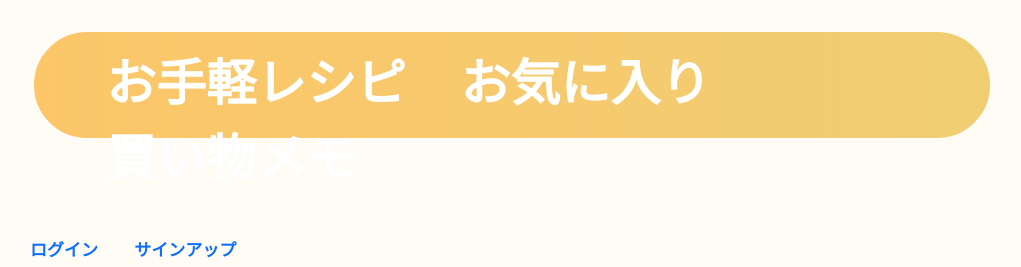
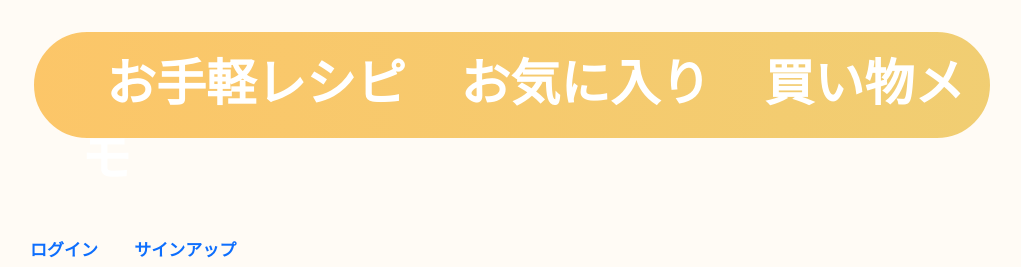
Before and after one commit to kaito0523/Zubolife, a Django app: page /app/6 in a window 1280 px wide. Shown: the top 267 px of the page, without its empty margins (18-1039 px from the left). Run offline with Django 5.2, Linux system fonts and the light colour scheme; data comes from the database, SQL or seed files in the repository; both versions use the stored data as it was after the commit.

Commit message:
変更しました

```diff
--- a/app/templates/app/cooklist.html
+++ b/app/templates/app/cooklist.html
@@ -9,6 +9,7 @@
     <style>
         body{
             background-color: #FFFBF5;
+            width:100%;
         }
         a,a:hover,a:visited{
             color: inherit;
--- a/app/templates/app/detail.html
+++ b/app/templates/app/detail.html
@@ -18,6 +18,7 @@
 
         .content {
             font-size: 20px;
+            width: 20%;
         }
         .nav-item {
         list-style: none;
--- a/app/templates/app/memo_detail.html
+++ b/app/templates/app/memo_detail.html
@@ -82,7 +82,7 @@
             <div class="col-md-6">
                 <ul class="list-group">
                     <li class="list-group-item" style="font-size: 20px;">{{ memo.title }}</li>
-                    <li class="list-group-item" >{{ memo.content }}</li>
+                    <li class="list-group-item" style="white-space: pre-wrap;">{{ memo.content }}</li>
                 </ul>
             </div>
         </div>
--- a/app/templates/app/newrecipe.html
+++ b/app/templates/app/newrecipe.html
@@ -16,7 +16,7 @@
     <header>
         <nav class="nav">
             <div class="box1">
-                 <ul class="menu-group">
+                <ul class="menu-group">
                     <li class="menu-item"><a href="{% url 'app:cooklist'%}">お手軽レシピ</a></li>
                     <li class="menu-item"><a href="{% url 'app:favorite' %}">お気に入り</a></li>
                     <li class="menu-item"><a href="{% url 'app:memo'%}">買い物メモ</a></li>
--- a/static/css/cooklist.css
+++ b/static/css/cooklist.css
@@ -46,7 +46,7 @@ h1 {
     color: #b27503;
     list-style: none;
     background-color:#FFFBF5;
-    width: 50%;
+    width: 100%;
     -webkit-transition: all 0.3s ease;
     -moz-transition: all 0.3s ease;
     -o-transition: all 0.3s ease;
--- a/static/css/detail.css
+++ b/static/css/detail.css
@@ -5,14 +5,12 @@ body {
 .menu-item {
     font-family: 'Toppan Bunkyu Gothic'; font-weight: bold;
     display: flex;
-    justify-content: center;
-    align-items: center;
     list-style: none;
-    display: inline-block;
     padding: 0px 25px 0px;
     font-size: 50px;
     color: white ;
     transition: all  0.3s ease;
+    display: inline;
 }
 
 .menu-item:hover {
```
Also changed, not shown: app/models.py (line endings or trailing spaces), db.sqlite3, 1 other file.
